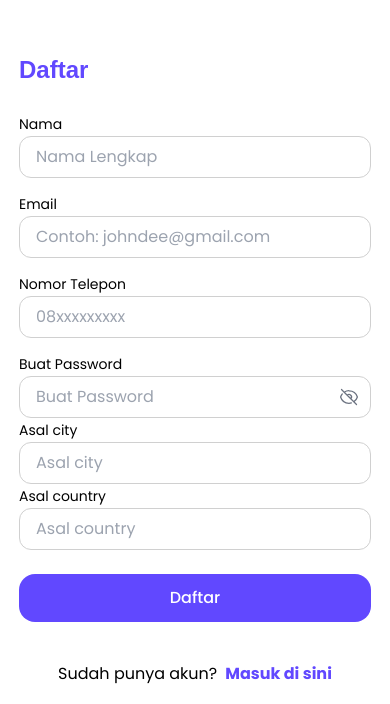
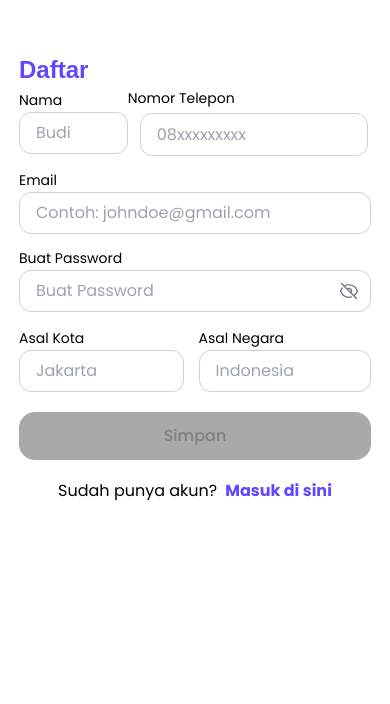
Before and after one commit to Edu-Pulse/edu-pulse-frontend, a React (Vite) app: page /auth/register in a window 390 px wide. Shown: the part 140-844 px from the top of the page. Built offline with nearby package versions, Linux system fonts and the light colour scheme.

Commit message:
Fix: responsive

```diff
--- a/src/components/UI/CheckList.jsx
+++ b/src/components/UI/CheckList.jsx
@@ -1,8 +1,8 @@
 import PropTypes from "prop-types";
 
-const CheckList = ({ marginTop }) => {
+const CheckList = ({ atas, bawah, kanan }) => {
   return (
-    <span className={`sm:ml-[26rem] ml-[19.5rem] h-6 absolute mt-${marginTop}`}>
+    <span className={`top-${atas} left-[20rem] bottom-${bawah} right-${kanan} ml-[26rem] h-6 absolute`}>
           <svg xmlns="http://www.w3.org/2000/svg" width="20" height="20" viewBox="0 0 20 20" fill="none">
             <path d="M10 0C4.5 0 0 4.5 0 10C0 15.5 4.5 20 10 20C15.5 20 20 15.5 20 10C20 4.5 15.5 0 10 0ZM8 15L3 10L4.41 8.59L8 12.17L15.59 4.58L17 6L8 15Z" fill="#188E55"/>
           </svg>
--- a/src/components/auth/OTP.css
+++ b/src/components/auth/OTP.css
@@ -97,3 +97,10 @@
   color: #808080;
   cursor: not-allowed;
 }
+
+.kotax::-webkit-inner-spin-button,
+.kotax::-webkit-outer-spin-button {
+  -webkit-appearance: none;
+  margin: 0;
+  display: none;
+}
--- a/src/components/auth/OTP.jsx
+++ b/src/components/auth/OTP.jsx
@@ -12,9 +12,9 @@ const Otp = () => {
   const [otpValues, setOTPValues] = useState(["", "", "", ""]);
   const { email } = useParams();
 
-  const hasilKode = otpValues.join("");
-  const tipe = Number(hasilKode);
-  console.log(tipe);
+  const kode = otpValues.join("");
+  const hasilKode = Number(kode);
+  console.log(hasilKode);
 
   useEffect(() => {
     OTPinputs.current[0].focus();
@@ -62,7 +62,7 @@ const Otp = () => {
     try {
       let config = {
         method: "PUT",
-        url: `https://pragos-academy-api-production.up.railway.app/verification?email=${email}&code=${tipe}`,
+        url: `https://pragos-academy-api-production.up.railway.app/verification?email=${email}&code=${hasilKode}`,
       };
 
       await axios.request(config);
@@ -109,7 +109,6 @@ const Otp = () => {
       <p className="font-poppins text-center text-[14px] mt-[24px] font-normal leading-[18px] text-black">
         Masukkan Kode OTP dengan Benar!
       </p>
-      {/* <div className="flex justify-center mt-[48px]"> */}
       <Button
         className={`tombol ${isButtonActive ? "active" : ""}`}
         disabled={!isButtonActive}
@@ -117,7 +116,6 @@ const Otp = () => {
       >
         Simpan
       </Button>
-      {/* </div> */}
     </div>
   );
 };
--- a/src/components/auth/Register.jsx
+++ b/src/components/auth/Register.jsx
@@ -4,6 +4,8 @@ import Input from "../../components/UI/Input";
 import { useNavigate } from "react-router-dom";
 import { useState } from "react";
 import axios from "axios";
+import './OTP.css';
+import clsx from "clsx";
 
 function Register() {
   const [name, setName] = useState("");
@@ -16,9 +18,11 @@ function Register() {
   const [isErrorEmail, setIsErrorEmail] = useState(false);
   const [isErrorTlp, setIsErrorTlp] = useState(false);
   const [isErrorPassword, setIsErrorPassword] = useState(false);
+  const [isErrorCity, setIsErrorCity] = useState(false);
   const [checkName, setCheckName] = useState(false);
   const [checkEmail, setCheckEmail] = useState(false);
   const [checkTlp, setCheckTlp] = useState(false);
+  const [isButtonActive, setIsButtonActive] = useState(false);
   const navigate = useNavigate();
 
   const handleName = () => {
@@ -42,7 +46,7 @@ function Register() {
   };
 
   const handlephone = () => {
-    if (phone.length >= 9) {
+    if (phone.length >= 11) {
       setCheckTlp(true);
       setIsErrorTlp(false);
     } else {
@@ -58,6 +62,15 @@ function Register() {
       setIsErrorPassword(true);
     }
   };
+
+  const handleCity = () => {
+    if (city.length >= 2) {
+      setIsErrorCity(false);
+      setIsButtonActive(true);
+    } else {
+      setIsErrorCity(true);
+    }
+  }
 
   const onSubmit = async (e) => {
     e.preventDefault();
@@ -89,48 +102,66 @@ function Register() {
     }
   };
 
+
   return (
     <div className="sm:w-[452px] w-[352px] h-[460px]">
-      <h1 className="font-Montserrat text-[24px] font-bold leading-[36px] text-darkblue-05 mb-[24px]">
+      <h1 className="font-Montserrat text-[24px] font-bold leading-[36px] text-darkblue-05">
         Daftar
       </h1>
-      <div className="">
+      <div className="flex justify-between ">
         <Input
-          placeholder="Nama Lengkap"
+          placeholder="Budi"
           type="text"
           label="Nama"
-          name="Nama Lengkap"
+          name="Nama"
           value={name}
           onChange={(e) => {
             handleName();
-            setName(e.target.value);
+            setName(e.target.value.slice(0, 16));
           }}
           isError={isErrorName}
+          className="w-[46%]"
         />
         {checkName && (
-          <span className="sm:ml-[26rem] ml-[19.5rem] h-6 absolute mt-[-1.9rem]">
-            <svg
-              xmlns="http://www.w3.org/2000/svg"
-              width="20"
-              height="20"
-              viewBox="0 0 20 20"
-              fill="none"
-            >
-              <path
-                d="M10 0C4.5 0 0 4.5 0 10C0 15.5 4.5 20 10 20C15.5 20 20 15.5 20 10C20 4.5 15.5 0 10 0ZM8 15L3 10L4.41 8.59L8 12.17L15.59 4.58L17 6L8 15Z"
-                fill="#188E55"
-              />
-            </svg>
-          </span>
+          <span className="top-[2.2rem] left-[-2rem] relative">
+          <svg xmlns="http://www.w3.org/2000/svg" width="20" height="20" viewBox="0 0 20 20" fill="none">
+            <path d="M10 0C4.5 0 0 4.5 0 10C0 15.5 4.5 20 10 20C15.5 20 20 15.5 20 10C20 4.5 15.5 0 10 0ZM8 15L3 10L4.41 8.59L8 12.17L15.59 4.58L17 6L8 15Z" fill="#188E55"/>
+          </svg>
+        </span>
+        )}
+
+        <div className="flex flex-col space-x-3">
+        <label className="text-[14px] mb-1">Nomor Telepon</label>
+        <input
+        placeholder="08xxxxxxxxx"
+        type="number"
+        name="Nomor Telepon"
+        value={phone}
+        onChange={(e) => {
+          handlephone();
+          setphone(e.target.value.slice(0, 12));
+        }}
+        className={clsx(
+          "kotax py-2 px-4 md:w-full w-[94%] h-[90%] rounded-xl border outline-none focus:outline-darkblue-05 transition-all duration-300 hover:border-gray-400",
+          isErrorTlp ? "border-red-600" : "border-neutral-02"
+        )}
+      />
+      </div>
+      {checkTlp && (
+          <span className="top-[2.2rem] left-[-2rem] relative">
+          <svg xmlns="http://www.w3.org/2000/svg" width="20" height="20" viewBox="0 0 20 20" fill="none">
+            <path d="M10 0C4.5 0 0 4.5 0 10C0 15.5 4.5 20 10 20C15.5 20 20 15.5 20 10C20 4.5 15.5 0 10 0ZM8 15L3 10L4.41 8.59L8 12.17L15.59 4.58L17 6L8 15Z" fill="#188E55"/>
+          </svg>
+        </span>
         )}
       </div>
-      <div className="flex justify-between mt-[14px]">
+      <div className="flex">
         <Input
-          placeholder="Contoh: johndee@gmail.com"
+          placeholder="Contoh: johndoe@gmail.com"
           type="email"
           label="Email"
           name="Email"
-          className="w-full"
+          className="mt-3 w-full"
           value={email}
           onChange={(e) => {
             handleEmail();
@@ -139,57 +170,19 @@ function Register() {
           isError={isErrorEmail}
         />
         {checkEmail && (
-          <span className="sm:ml-[26rem] ml-[19.5rem] h-6 absolute mt-[2.2rem]">
-            <svg
-              xmlns="http://www.w3.org/2000/svg"
-              width="20"
-              height="20"
-              viewBox="0 0 20 20"
-              fill="none"
-            >
-              <path
-                d="M10 0C4.5 0 0 4.5 0 10C0 15.5 4.5 20 10 20C15.5 20 20 15.5 20 10C20 4.5 15.5 0 10 0ZM8 15L3 10L4.41 8.59L8 12.17L15.59 4.58L17 6L8 15Z"
-                fill="#188E55"
-              />
-            </svg>
-          </span>
-        )}
-      </div>
-      <div className="flex justify-between mt-[14px]"></div>
-      <Input
-        placeholder="08xxxxxxxxx"
-        type="text"
-        label="Nomor Telepon"
-        name="Nomor Telepon"
-        value={phone}
-        onChange={(e) => {
-          handlephone();
-          setphone(e.target.value);
-        }}
-        isError={isErrorTlp}
-      />
-      {checkTlp && (
-        <span className="sm:ml-[26rem] ml-[19.5rem] h-6 absolute mt-[-1.9rem]">
-          <svg
-            xmlns="http://www.w3.org/2000/svg"
-            width="20"
-            height="20"
-            viewBox="0 0 20 20"
-            fill="none"
-          >
-            <path
-              d="M10 0C4.5 0 0 4.5 0 10C0 15.5 4.5 20 10 20C15.5 20 20 15.5 20 10C20 4.5 15.5 0 10 0ZM8 15L3 10L4.41 8.59L8 12.17L15.59 4.58L17 6L8 15Z"
-              fill="#188E55"
-            />
+          <span className="md:top-[3rem] top-[3rem] md:left-[-2rem] left-[-2rem] relative">
+          <svg xmlns="http://www.w3.org/2000/svg" width="20" height="20" viewBox="0 0 20 20" fill="none">
+            <path d="M10 0C4.5 0 0 4.5 0 10C0 15.5 4.5 20 10 20C15.5 20 20 15.5 20 10C20 4.5 15.5 0 10 0ZM8 15L3 10L4.41 8.59L8 12.17L15.59 4.58L17 6L8 15Z" fill="#188E55"/>
           </svg>
         </span>
-      )}
-      <div className="flex justify-between mt-[14px]"></div>
+        )}
+        </div>
       <Input
         placeholder="Buat Password"
         type="password"
         label="Buat Password"
         name="Buat Password"
+        className="mt-3"
         value={password}
         onChange={(e) => {
           handlePassword();
@@ -197,40 +190,44 @@ function Register() {
         }}
         isError={isErrorPassword}
       />
-      <div className="">
+      <div className="flex justify-between mt-[14px]">
         <Input
-          placeholder="Asal city"
+          placeholder="Jakarta"
           type="text"
-          label="Asal city"
-          name="Asal city"
+          label="Asal Kota"
+          name="Asal Kota"
           value={city}
           onChange={(e) => {
             handleName();
-            setcity(e.target.value);
+            setcity(e.target.value.slice(0, 17));
           }}
           isError={isErrorName}
+          className="w-[47%]"
         />
-      </div>
-      <div className="">
         <Input
-          placeholder="Asal country"
+          placeholder="Indonesia"
           type="text"
-          label="Asal country"
-          name="Asal country"
+          label="Asal Negara"
+          name="Asal Negara"
           value={country}
           onChange={(e) => {
-            handleName();
-            setcountry(e.target.value);
+            handleCity();
+            setcountry(e.target.value.slice(0, 17));
           }}
-          isError={isErrorName}
+          isError={isErrorCity}
+          className="w-[49%]"
         />
+        </div>
+      <div className="md:mt-[24px] !ms-0">
+      <Button
+        className={`tombol ${isButtonActive ? "active" : ""} !ms-0 !w-full`}
+        disabled={!isButtonActive}
+        onClick={onSubmit}
+      >
+        Simpan
+      </Button>
       </div>
-      <div className="flex justify-center mt-[24px]">
-        <Button onClick={onSubmit} className="w-[452px]">
-          Daftar
-        </Button>
-      </div>
-      <div className="flex justify-center mt-[40px] gap-[8px]">
+      <div className="flex justify-center mt-[19px] gap-[8px]">
         <h3>Sudah punya akun?</h3>
         <Link to="/auth/login">
           <h3 className="text-darkblue-05 font-bold">Masuk di sini</h3>
```
